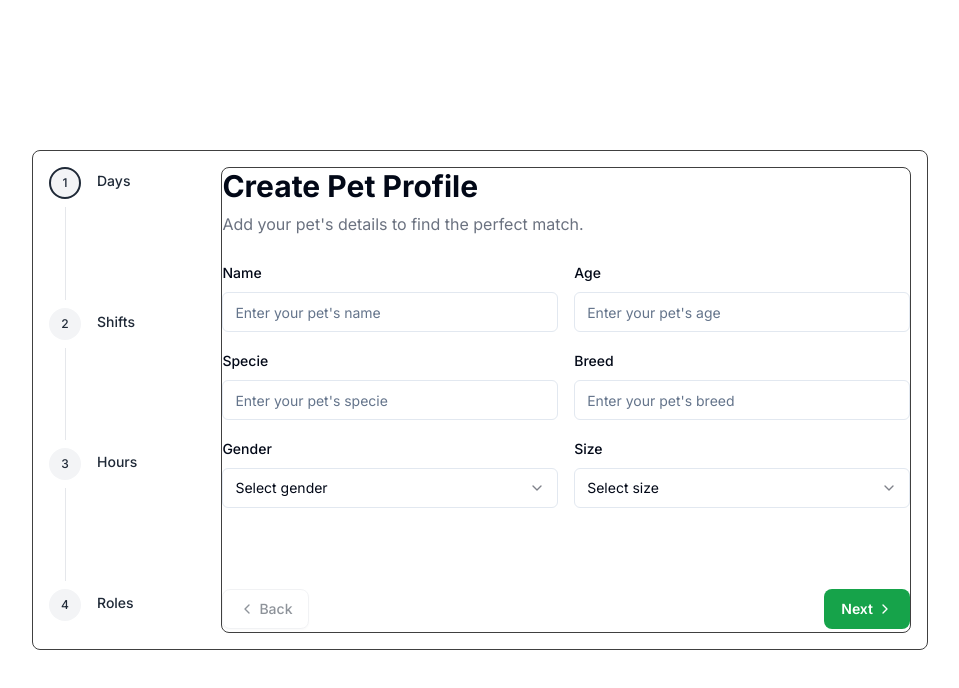
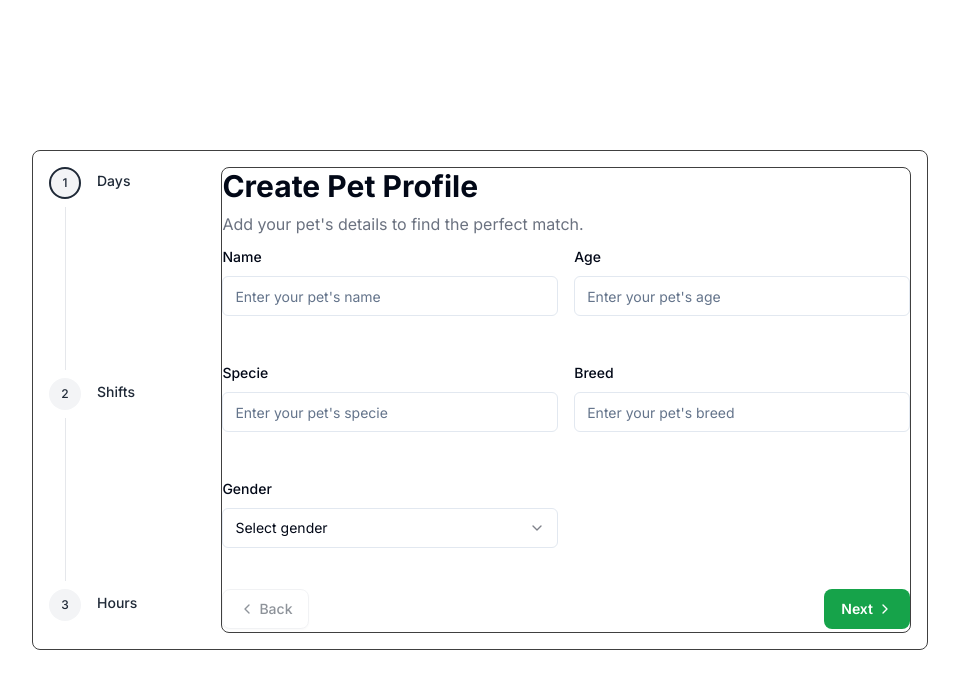
Before and after one commit to reneruano95/tinderpet-v2.0, a Next.js app: page /onboarding in a window 1280 px wide. Shown: the top 688 px of the page, without its empty margins (160-1119 px from the left). Built offline with nearby package versions, Linux system fonts and the light colour scheme; no server answers.

Commit message:
added validation errors to step-1 component

```diff
--- a/app/(auth)/onboarding/page.tsx
+++ b/app/(auth)/onboarding/page.tsx
@@ -1,17 +1,47 @@
 "use client";
+
+import { useCallback } from "react";
+import { zodResolver } from "@hookform/resolvers/zod";
+import { FormProvider, useForm } from "react-hook-form";
 
 import { FormFrame } from "@/components/auth/onboarding/form-frame";
 import Step1 from "@/components/auth/onboarding/step-1";
 import Step2 from "@/components/auth/onboarding/step-2";
 import { useMultiStepForm } from "@/lib/hooks/useMultiStepForm";
+import { onboardingSchema } from "@/lib/schemas/onboarding";
+import { OnboardingFormValues } from "@/lib/types";
+
+// type FormStep = "Days" | "Shifts" | "Hours";
 
 export default function OnboardingPage() {
   const { steps, currentStep, nextStep, prevStep, goTo } = useMultiStepForm([
     "Days",
     "Shifts",
     "Hours",
-    "Roles",
   ]);
+  const form = useForm<OnboardingFormValues>({
+    defaultValues: {
+      name: "",
+      age: "",
+      specie: "",
+      breed: "",
+      gender: "",
+    },
+    resolver: zodResolver(onboardingSchema),
+  });
+
+  const handlerNext = useCallback(
+    (next: string) => async () => {
+      const valid = await form.trigger();
+      if (valid) {
+        goTo(steps.indexOf(next) + 1);
+      } else {
+        console.log("invalid");
+        return;
+      }
+    },
+    [form]
+  );
 
   return (
     <div className="flex min-h-screen flex-col items-center justify-center">
@@ -19,13 +49,15 @@ export default function OnboardingPage() {
         steps={steps}
         currentStep={currentStep}
         goTo={goTo}
-        nextStep={nextStep}
+        nextStep={handlerNext(steps[currentStep])}
         prevStep={prevStep}
       >
-        <div className="w-full h-[90%]">
-          {currentStep === 1 && <Step1 />}
-          {currentStep === 2 && <Step2 />}
-        </div>
+        <FormProvider {...form}>
+          <div className="w-full h-[90%]">
+            {currentStep === 1 && <Step1 />}
+            {currentStep === 2 && <Step2 />}
+          </div>
+        </FormProvider>
       </FormFrame>
     </div>
   );
--- a/components/auth/onboarding/form-frame.tsx
+++ b/components/auth/onboarding/form-frame.tsx
@@ -28,7 +28,6 @@ export function FormFrame({
             type="button"
             variant="outline"
             className="inline-flex items-center gap-x-1 text-sm font-medium rounded-lg border border-gray-200 bg-white text-gray-800 shadow-sm hover:bg-gray-50 disabled:opacity-50 disabled:pointer-events-none"
-            data-hs-stepper-back-btn=""
             disabled={currentStep === 1}
             onClick={currentStep === 1 ? undefined : prevStep}
           >
@@ -39,7 +38,6 @@ export function FormFrame({
             type="button"
             variant="default"
             className="inline-flex items-center gap-x-1 text-sm font-semibold rounded-lg border border-transparent bg-green-600 text-white hover:bg-green-700 disabled:opacity-50 disabled:pointer-events-none"
-            data-hs-stepper-next-btn=""
             onClick={nextStep}
           >
             {currentStep === steps.length ? "Finish" : "Next"}
--- a/components/auth/onboarding/step-1.tsx
+++ b/components/auth/onboarding/step-1.tsx
@@ -1,3 +1,5 @@
+import { useFormContext } from "react-hook-form";
+
 import { Label } from "@/components/ui/label";
 import { Input } from "@/components/ui/input";
 import {
@@ -7,12 +9,21 @@ import {
   SelectContent,
   Select,
 } from "@/components/ui/select";
-
-import { Button } from "@/components/ui/button";
+import {
+  FormControl,
+  FormDescription,
+  FormField,
+  FormItem,
+  FormLabel,
+  FormMessage,
+} from "@/components/ui/form";
+import { OnboardingFormValues } from "@/lib/types";
 
 export default function Step1() {
+  const form = useFormContext<OnboardingFormValues>();
+
   return (
-    <div className="space-y-6 w-full">
+    <div className="space-y-2 w-full">
       <div className="space-y-2 text-left">
         <h1 className="text-xl sm:text-2xl md:text-3xl font-bold">
           Create Pet Profile
@@ -22,64 +33,112 @@ export default function Step1() {
         </p>
       </div>
 
-      <form className="space-y-4">
+      <div className="space-y-4">
         <div className="grid grid-cols-2 gap-4">
           <div className="space-y-2">
-            <Label htmlFor="name">Name</Label>
-            <Input id="name" placeholder="Enter your pet's name" required />
+            <FormField
+              control={form.control}
+              name="name"
+              render={({ field }) => (
+                <FormItem>
+                  <FormLabel>Name</FormLabel>
+                  <FormControl>
+                    <Input placeholder="Enter your pet's name" {...field} />
+                  </FormControl>
+                  <FormDescription />
+                  <FormMessage />
+                </FormItem>
+              )}
+            />
           </div>
 
           <div className="space-y-2">
-            <Label htmlFor="age">Age</Label>
-            <Input
-              id="age"
-              placeholder="Enter your pet's age"
-              required
-              type="number"
+            <FormField
+              control={form.control}
+              name="age"
+              render={({ field }) => (
+                <FormItem>
+                  <FormLabel>Age</FormLabel>
+                  <FormControl>
+                    <Input placeholder="Enter your pet's age" {...field} />
+                  </FormControl>
+                  <FormDescription />
+                  <FormMessage />
+                </FormItem>
+              )}
             />
           </div>
         </div>
 
         <div className="grid grid-cols-2 gap-4">
           <div className="space-y-2">
-            <Label htmlFor="specie">Specie</Label>
-            <Input id="specie" placeholder="Enter your pet's specie" required />
+            <FormField
+              control={form.control}
+              name="specie"
+              render={({ field }) => (
+                <FormItem>
+                  <FormLabel>Specie</FormLabel>
+                  <FormControl>
+                    <Input placeholder="Enter your pet's specie" {...field} />
+                  </FormControl>
+                  <FormDescription />
+                  <FormMessage />
+                </FormItem>
+              )}
+            />
           </div>
+
           <div className="space-y-2">
-            <Label htmlFor="breed">Breed</Label>
-            <Input id="breed" placeholder="Enter your pet's breed" required />
+            <FormField
+              control={form.control}
+              name="breed"
+              render={({ field }) => (
+                <FormItem>
+                  <FormLabel>Breed</FormLabel>
+                  <FormControl>
+                    <Input placeholder="Enter your pet's breed" {...field} />
+                  </FormControl>
+                  <FormDescription />
+                  <FormMessage />
+                </FormItem>
+              )}
+            />
           </div>
         </div>
 
         <div className="grid grid-cols-2 gap-4">
           <div className="space-y-2">
-            <Label htmlFor="gender">Gender</Label>
-            <Select>
+            <FormField
+              control={form.control}
+              name="gender"
+              render={({ field }) => (
+                <FormItem>
+                  <FormLabel>Gender</FormLabel>
+                  <Select
+                    onValueChange={field.onChange}
+                    defaultValue={field.value}
+                  >
+                    <FormControl>
                       <SelectTrigger>
                         <SelectValue placeholder="Select gender" />
                       </SelectTrigger>
+                    </FormControl>
+
                     <SelectContent>
                       <SelectItem value="male">Male</SelectItem>
                       <SelectItem value="female">Female</SelectItem>
                       <SelectItem value="other">Other</SelectItem>
                     </SelectContent>
                   </Select>
-          </div>
-          <div className="space-y-2">
-            <Label htmlFor="size">Size</Label>
-            <Select>
-              <SelectTrigger>
-                <SelectValue placeholder="Select size" />
-              </SelectTrigger>
-              <SelectContent>
-                <SelectItem value="small">Small</SelectItem>
-                <SelectItem value="medium">Medium</SelectItem>
-                <SelectItem value="large">Large</SelectItem>
-              </SelectContent>
-            </Select>
+
+                  <FormDescription />
+                  <FormMessage />
+                </FormItem>
+              )}
+            />
           </div>
         </div>
-      </form>
+      </div>
     </div>
   );
 }
--- a/lib/schemas/onboarding.ts
+++ b/lib/schemas/onboarding.ts
@@ -0,0 +1,11 @@
+import { z } from "zod";
+
+export const onboardingSchema = z.object({
+  name: z.string().min(1, "Name is required."),
+  age: z.string().min(1, "Age is required."),
+  specie: z.string().min(1, "Specie is required."),
+  breed: z.string().min(1, "Breed is required."),
+  gender: z.string({
+    required_error: "Please select a gender",
+  }),
+});
--- a/lib/types/index.d.ts
+++ b/lib/types/index.d.ts
@@ -2,7 +2,11 @@
 
 import { z } from "zod";
 import { signInSchema, signUpSchema } from "../schemas/auth";
+import { onboardingSchema } from "../schemas/onboarding";
 
 declare interface SignInSchemaType extends z.infer<typeof signInSchema> {}
 
 declare interface SignUpSchemaType extends z.infer<typeof signUpSchema> {}
+
+declare interface OnboardingFormValues
+  extends z.infer<typeof onboardingSchema> {}
```
Lines whose indentation alone changed are shown as unchanged.
